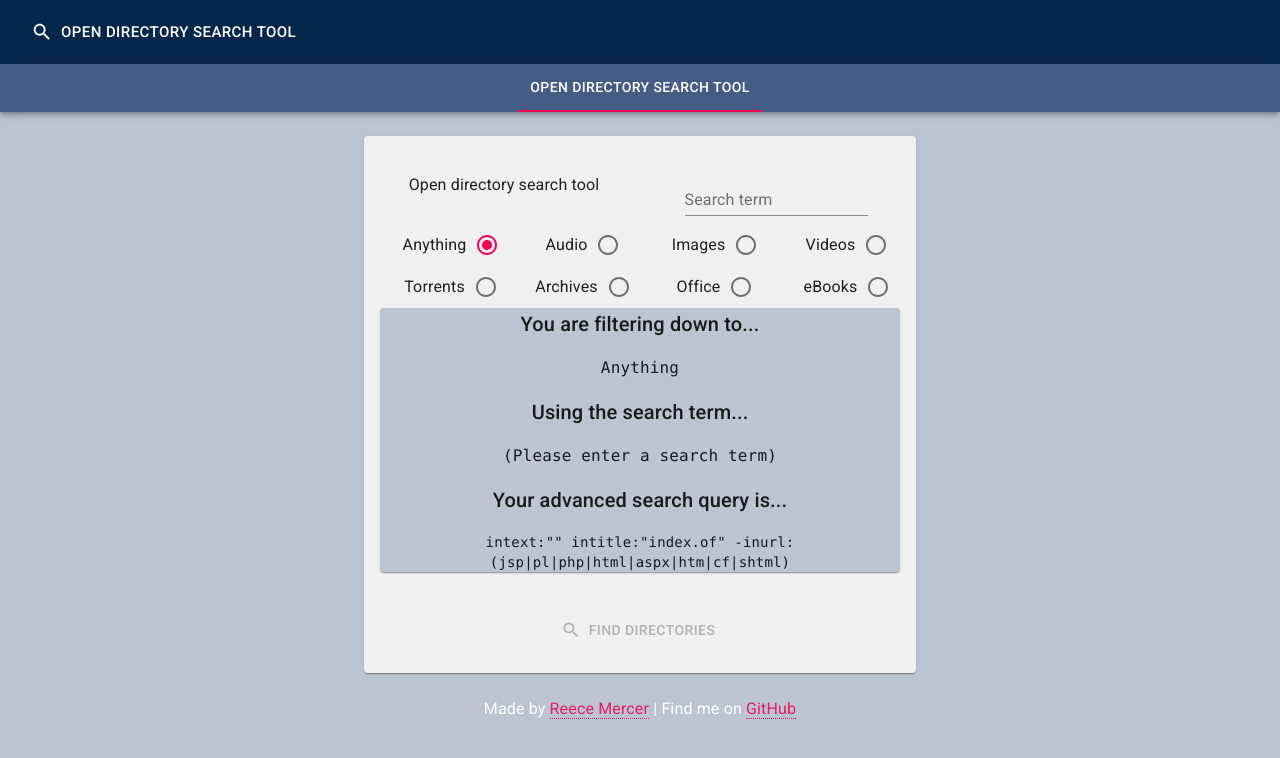
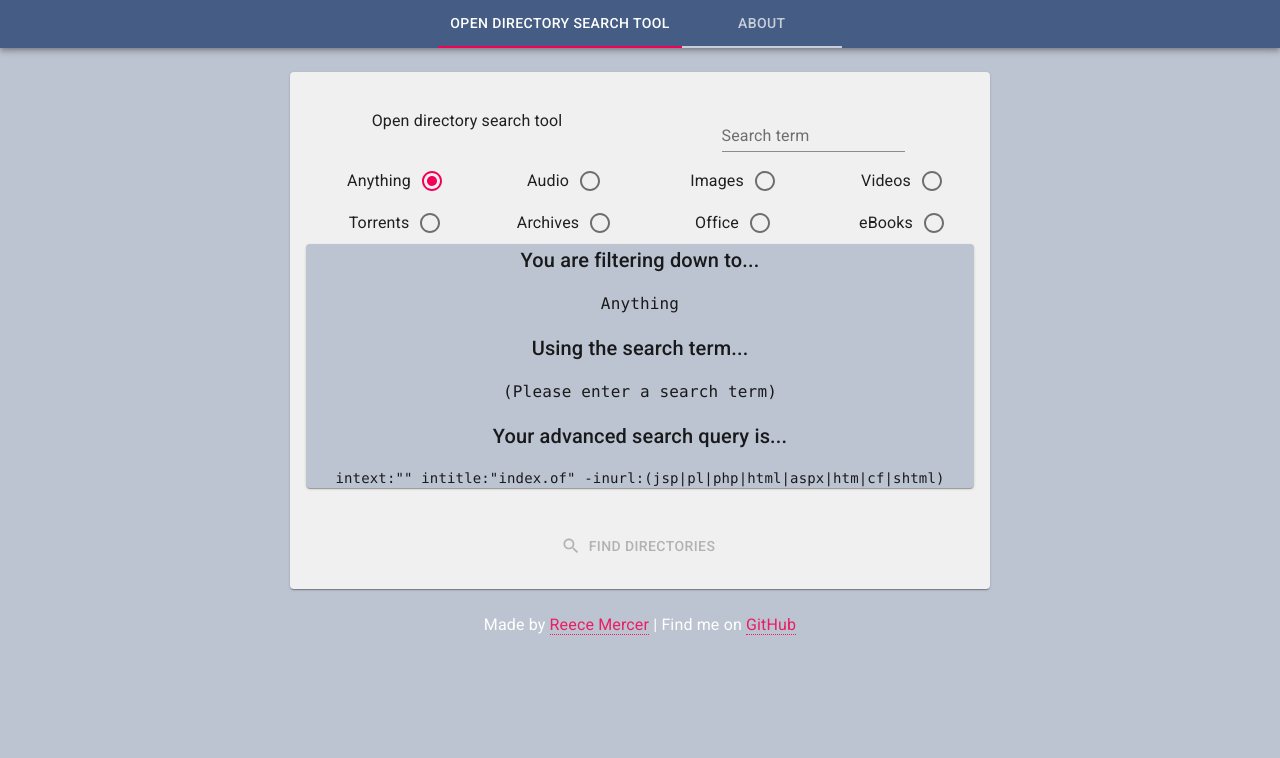
Before and after one commit to Reeceeboii/open-directory-search-tool, a React (Create React App) app: page / in a window 1280 px wide. Shown: the top 758 px of the page. Built offline with nearby package versions, Linux system fonts and the light colour scheme.

Commit message:
Added about page and removed useless top bar

```diff
--- a/src/App.css
+++ b/src/App.css
@@ -18,6 +18,8 @@
 
 .CenteredContainer {
   text-align: center;
+  padding: 0px !important;
+  max-width: 700px !important;
 }
 
 .Header {
--- /dev/null
+++ b/src/components/about.js
@@ -0,0 +1,48 @@
+import React from 'react'
+import { styled } from '@material-ui/core/styles'
+import Typography from '@material-ui/core/Typography'
+import Paper from '@material-ui/core/Paper'
+import '../App.css'
+
+const StyledTypography = styled(Typography)({
+  color: '#565656'
+})
+
+const StyledPaper = styled(Paper)({
+  padding: '20px'
+})
+
+class About extends React.Component {
+  render () {
+    return (
+      <div>
+        <StyledPaper>
+          <StyledTypography
+            variant="h3"
+          >
+        About
+          </StyledTypography>
+          <StyledTypography
+            variant="p"
+          >
+            {'This tool is built with the aim of helping in the hunt for \
+           open directories. Inspired partly by '}
+            <a
+              className="text-link"
+              href="https://www.reddit.com/r/opendirectories/"
+              target="_blank"
+              rel="noopener noreferrer"
+            >r/opendirectories
+            </a>
+            {', it provides a way of using a search term and file extension filters \
+           provided by search engines to uncover them. According to the \
+           subreddit, open directories are \'unprotected directories of pics, \
+           vids, music, software and otherwise interesting files.\''}
+          </StyledTypography>
+        </StyledPaper>
+      </div>
+    )
+  };
+}
+
+export default About
--- a/src/components/nav.js
+++ /dev/null
@@ -1,34 +0,0 @@
-import React from 'react'
-import { Link } from 'react-router-dom'
-import { styled } from '@material-ui/core/styles'
-import AppBar from '@material-ui/core/AppBar'
-import Button from '@material-ui/core/Button'
-import Toolbar from '@material-ui/core/Toolbar'
-import SearchIcon from '@material-ui/icons/Search'
-
-const StyledNav = styled(AppBar)({
-  backgroundColor: '#06274C'
-})
-
-class Nav extends React.Component {
-  render () {
-    return (
-      <div>
-        <StyledNav position="static">
-          <Toolbar>
-            <Link className="NavLink" to="/">
-              <Button
-                color="inherit"
-                size="large"
-                startIcon={<SearchIcon />}>
-              Open Directory Search Tool
-              </Button>
-            </Link>
-          </Toolbar>
-        </StyledNav>
-      </div>
-    )
-  }
-}
-
-export default Nav
--- a/src/pages/404.js
+++ b/src/pages/404.js
@@ -1,20 +1,16 @@
 import React from 'react'
 import { Link } from 'react-router-dom'
-
 import Container from '@material-ui/core/Container'
 import Button from '@material-ui/core/Button'
 import ArrowBack from '@material-ui/icons/ArrowBack'
-import Nav from '../components/nav'
 import '../App.css'
 
 class Home extends React.Component {
   render () {
     return (
       <div className="App">
-        <Nav />
         <Container maxWidth="sm" className="CenteredContainer">
           <h1 className="Header">Oops - 404 :(</h1>
-
           <Link to="/">
             <Button
               variant="contained"
--- a/src/pages/home.js
+++ b/src/pages/home.js
@@ -8,8 +8,8 @@ import Container from '@material-ui/core/Container'
 import Typography from '@material-ui/core/Typography'
 import Box from '@material-ui/core/Box'
 
-import Nav from '../components/nav'
 import Footer from '../components/footer'
+import About from '../components/about'
 import OpenDirectory from '../components/OpenDirectory'
 import '../App.css'
 
@@ -61,13 +61,13 @@ export default function SimpleTabs () {
 
   return (
     <div>
-      <Nav />
       <AppBar position="static">
         <StyledTabs value={value} onChange={handleChange}
           aria-label="simple tabs example"
           centered
         >
           <StyledTab label="Open Directory search tool" {...a11yProps(0)} />
+          <StyledTab label="About" {...a11yProps(1)} />
         </StyledTabs>
       </AppBar>
       <TabPanel className="App" value={value} index={0}>
@@ -77,6 +77,11 @@ export default function SimpleTabs () {
       </TabPanel>
       <TabPanel className="App" value={value} index={1}>
         <Container maxWidth="sm" className="CenteredContainer">
+          <About />
+        </Container>
+      </TabPanel>
+      <TabPanel className="App" value={value} index={2}>
+        <Container maxWidth="sm" className="CenteredContainer">
         </Container>
       </TabPanel>
       <Footer />
```
Also changed, not shown: 1 other file (tests, documents, lock files or other folders).
